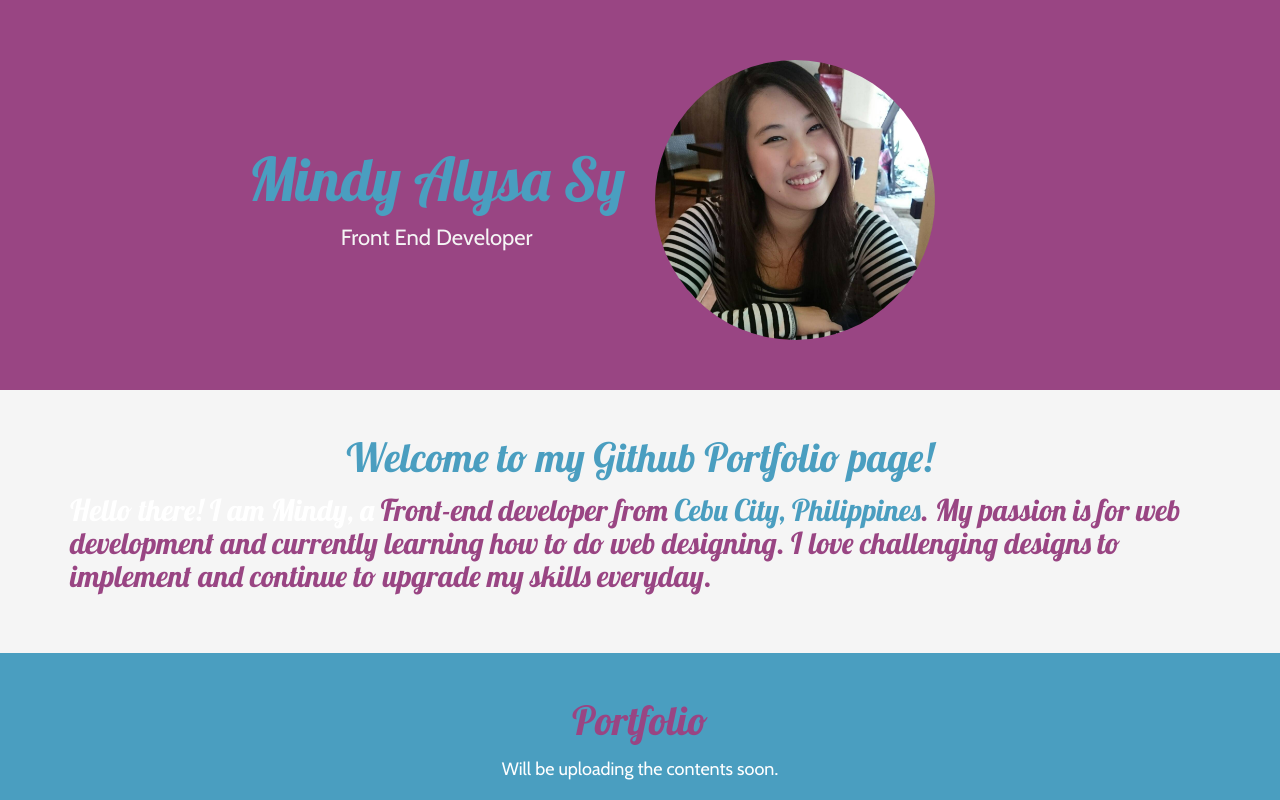
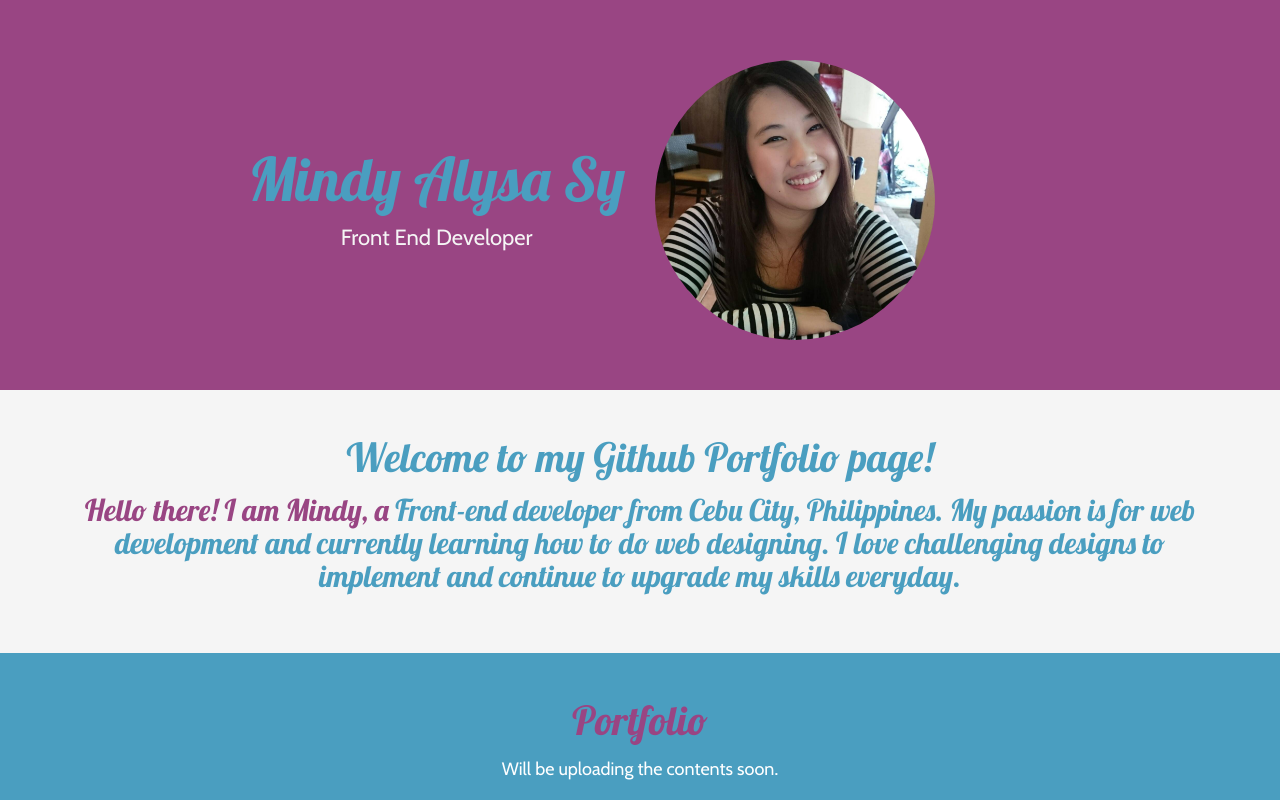
Before and after one commit to mindysy/mindysy.github.io, a plain HTML site: page index.html in a window 1280 px wide. Shown: the top 800 px of the page. Drawn offline with nearby package versions, Linux system fonts and the light colour scheme.

Commit message:
Edit content

```diff
--- a/index.html
+++ b/index.html
@@ -48,17 +48,19 @@
       <div class="container">
         <article>
           <h2>Welcome to my Github Portfolio page!</h2>
-        </article>
+
 
         <div class="row">
 
           <div class="col-xs-12">
-            <h3 class="text-white">
-              Hello there! I am Mindy, a <span class="text-purple">Front-end developer<span> from <span class="text-blue">Cebu City, Philippines</span>. My passion is for web development and currently learning how to do web designing. I love challenging designs to implement and continue to upgrade my skills everyday.
+            <h3 class="text-purple">
+              Hello there! I am Mindy, a <span class="text-blue">Front-end developer<span> from <span class="text-blue">Cebu City, Philippines</span>. My passion is for web development and currently learning how to do web designing. I love challenging designs to implement and continue to upgrade my skills everyday.
             </h3>
           </div>
 
         </div>
+
+        </article>
       </div>
 
     </section>
```
